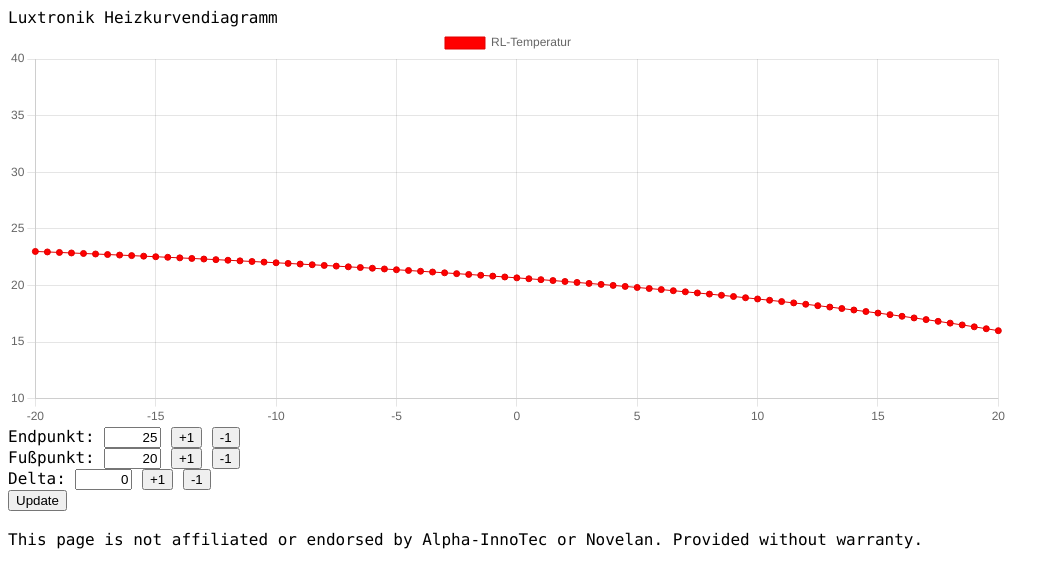
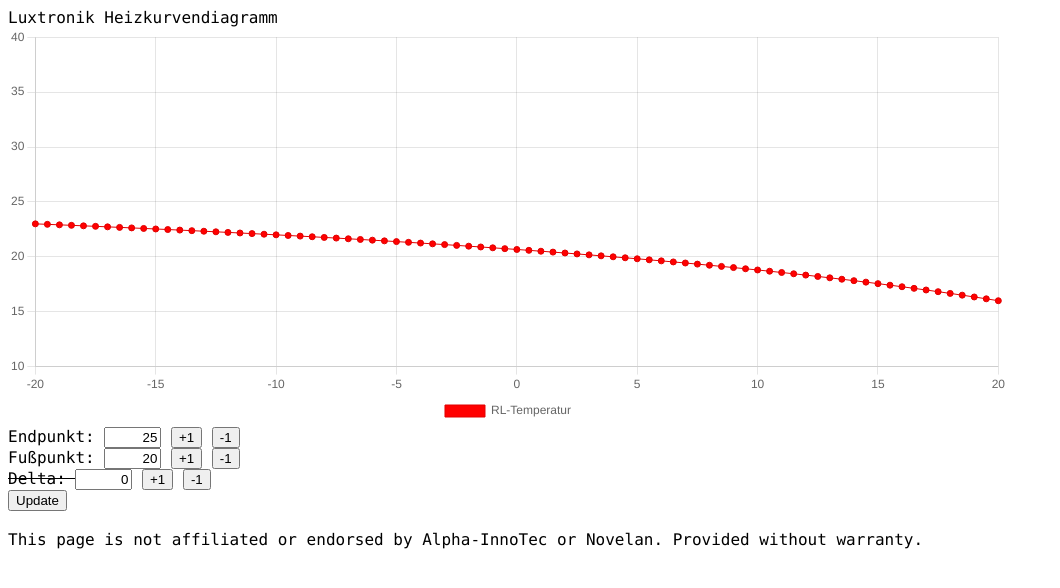
Before and after one commit to mnemo70/luxtronik-wpchart, a website: page heatcurve.html in a window 1280 px wide. Shown: the whole page, without its empty margins (0-1060 px from the left). Drawn offline with Linux system fonts and the light colour scheme.

Commit message:
Correct calculation of endpoint. Made delta visibly disabled.

```diff
--- a/heatcurve.html
+++ b/heatcurve.html
@@ -11,7 +11,10 @@
   <script src="heatcurve.js" type="text/javascript"></script>
 <style>
 body {
-    font-family: "Consolas"
+  font-family: "Consolas", "Courier New", monospace
+}
+.strikethrough {
+  text-decoration: line-through;
 }
 /*
 Slider from: https://www.w3schools.com/howto/howto_js_rangeslider.asp
@@ -72,7 +75,7 @@ Slider from: https://www.w3schools.com/howto/howto_js_rangeslider.asp
         <div><label for="heatingFoot">Fußpunkt: </label><input id="heatingFoot" type="text" size="4" maxlength="4" value="20" style="text-align:right">
         <button onclick="addValue('heatingFoot',0.5)">+1</button> <button onclick="addValue('heatingFoot',-0.5)">-1</button></div>
 
-        <div><label for="heatingDelta">Delta: </label><input id="heatingDelta" type="text" size="4" maxlength="4" value="0" style="text-align:right">
+        <div><label for="heatingDelta" class="strikethrough">Delta: </label><input id="heatingDelta" type="text" size="4" maxlength="4" value="0" style="text-align:right">
         <button onclick="addValue('heatingDelta',0.5)">+1</button> <button onclick="addValue('heatingDelta',-0.5)">-1</button></div>
 
         <button onclick="updateGraph()">Update</button>
--- a/heatcurve.js
+++ b/heatcurve.js
@@ -22,6 +22,11 @@ function initChart() {
             }]
         },
         options: {
+            plugins: {
+                legend: {
+                    position: "bottom"
+                }
+            },
             scales: {
                 x: {
                     type: "linear",
@@ -43,33 +48,22 @@ function initChart() {
 function updateChart(heatingEnd, heatingFoot, heatingDelta) {
     const calculatedData = [];
 
-    for(var i = 0; i <= 80; i++) {
-        var outdoorTemp = (i / 2) - 20;
-        var yVal = calcHeatcurve(outdoorTemp, heatingEnd, heatingFoot, heatingDelta);
+    const xLow = -20;
+    const xHigh = heatingFoot;
+    const steps = (xHigh - xLow) * 2;
+    for (let i = 0; i <= steps; i++) {
+        let outdoorTemp = (xLow + i / 2);
+        let yVal = calcHeatcurve(outdoorTemp, heatingEnd, heatingFoot, heatingDelta);
         calculatedData.push({
             x: outdoorTemp,
             y: yVal
         });
     }
 
-    //myChart.data.labels.pop();
-    /*myChart.data.datasets.forEach((dataset) => {
-        console.log('Pop dataset=' + dataset.data.label + ' data: ' + dataset.data.length);
-        dataset.data.pop();
-    });*/
-    //myChart.data.labels.push(label);
-    //myChart.data.datasets[0].data.push(calculatedData);
     myChart.data.datasets[0].data = calculatedData;
-    /*myChart.data.datasets.forEach((dataset) => {
-        console.log('Push set=' + dataset.data.label + ' data: ' + calculatedData.length);
-        dataset.data.push(calculatedData);
-    });*/
     myChart.update();
 }
 
 function calcHeatcurve(outdoorTemp, heatingEnd, heatingFoot, heatingDelta) {
     return ((heatingFoot - outdoorTemp * (heatingEnd - 20.0)) / (20.0 - ((outdoorTemp - heatingFoot) / 2))) + heatingFoot;
-    /*const heatingStep = Math.abs(heatingEnd - heatingFoot) / 40;
-    console.log('heatingEnd=' + heatingEnd + ' heatingFoot=' + heatingFoot + ' heatingStep=' + heatingStep);
-    return heatingEnd - outdoorTemp * heatingStep;*/
 }
```
